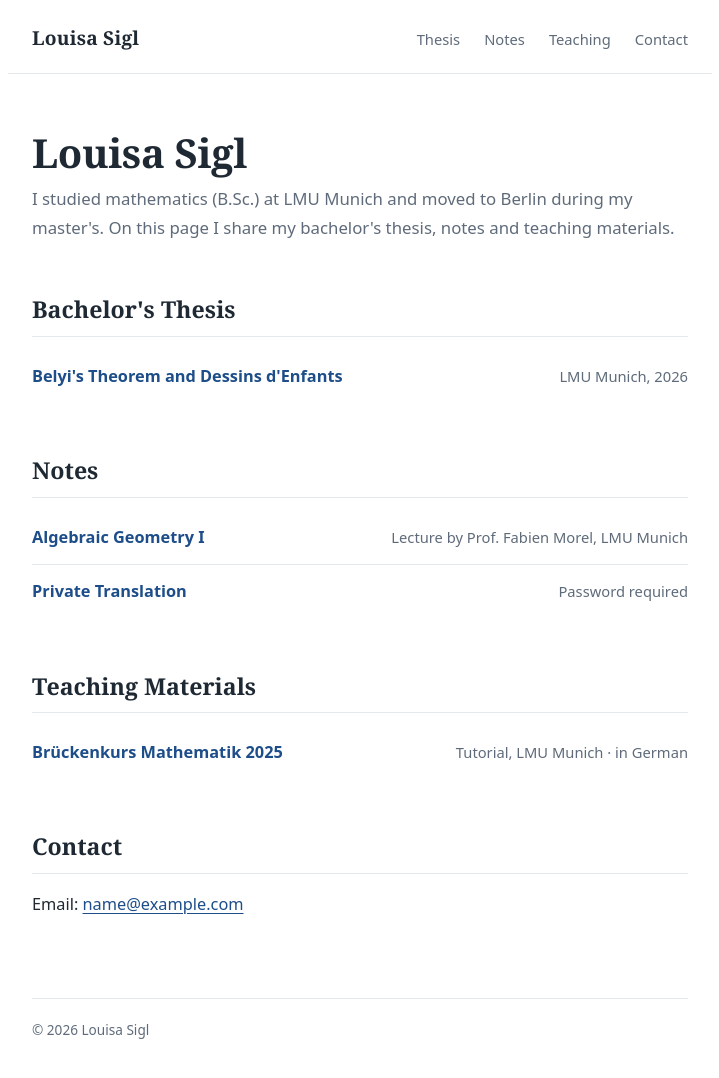
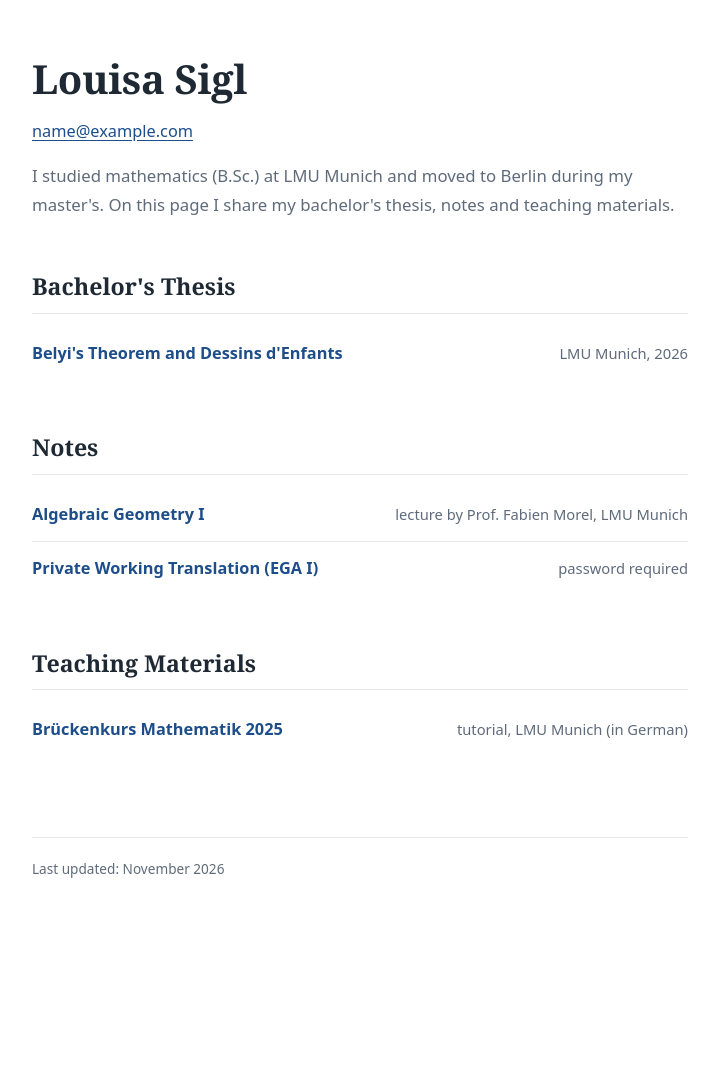
Before and after one commit to mewtiple/math, a plain HTML site: page index.html in a window 1280 px wide. Shown: the whole page, without its empty margins (280-999 px from the left). After the commit the page ends 960 px from the top, so only its background shows below. Drawn offline with Linux system fonts and the light colour scheme; a web font is replaced by a local one.

Commit message:
some changes

```diff
--- a/index.html
+++ b/index.html
@@ -5,24 +5,13 @@
   <meta name="viewport" content="width=device-width, initial-scale=1">
   <title>Louisa Sigl</title>
   <meta name="description" content="Louisa Sigl – notes, thesis and teaching materials in mathematics.">
-  <link rel="preconnect" href="https://fonts.googleapis.com">
-  <link rel="preconnect" href="https://fonts.gstatic.com" crossorigin>
-  <link href="https://fonts.googleapis.com/css2?family=STIX+Two+Text:ital,wght@0,400;0,600;0,700;1,400&display=swap" rel="stylesheet">
   <link rel="stylesheet" href="style.css">
 </head>
 <body>
-  <nav class="kopf">
-    <a href="./" class="name" aria-current="page">Louisa Sigl</a>
-    <span class="links">
-      <a href="#thesis">Thesis</a>
-      <a href="#notes">Notes</a>
-      <a href="#teaching">Teaching</a>
-      <a href="#contact">Contact</a>
-    </span>
-  </nav>
-
   <main>
     <h1>Louisa Sigl</h1>
+    <!-- Enter the email address you want to be public -->
+    <p class="kontakt"><a href="mailto:name@example.com">name@example.com</a></p>
     <p class="untertitel">
       I studied mathematics (B.Sc.) at LMU Munich and moved to Berlin during
       my master's. On this page I share my bachelor's thesis, notes and
@@ -47,13 +36,13 @@
         <li>
           <a href="notes/algebraic-geometry-1/">
             <span class="titel">Algebraic Geometry I</span>
-            <span class="thema">Lecture by Prof. Fabien Morel, LMU Munich</span>
+            <span class="thema">lecture by Prof. Fabien Morel, LMU Munich</span>
           </a>
         </li>
         <li>
           <a href="notes/private-translation/">
-            <span class="titel">Private Translation</span>
-            <span class="thema">Password required</span>
+            <span class="titel">Private Working Translation (EGA I)</span>
+            <span class="thema">password required</span>
           </a>
         </li>
       </ul>
@@ -65,19 +54,14 @@
         <li>
           <a href="brueckenkurs-2025/">
             <span class="titel">Brückenkurs Mathematik 2025</span>
-            <span class="thema">Tutorial, LMU Munich · in German</span>
+            <span class="thema">tutorial, LMU Munich (in German)</span>
           </a>
         </li>
       </ul>
     </section>
 
-    <section id="contact">
-      <h2>Contact</h2>
-      <!-- Enter the email address you want to be public -->
-      <p>Email: <a href="mailto:name@example.com">name@example.com</a></p>
-    </section>
 
-    <footer>© 2026 Louisa Sigl</footer>
+    <footer>Last updated: November 2026</footer>
   </main>
 </body>
 </html>
```
Also changed, not shown: algebraic-geometry-1/index.html (added, +21 -0 lines), bachelor-thesis/index.html (+3 -16 lines), private-translation/index.html (added, +22 -0 lines).
